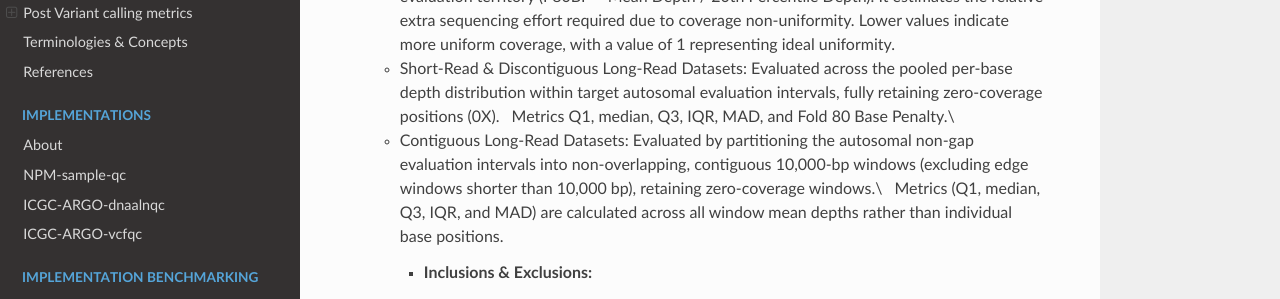
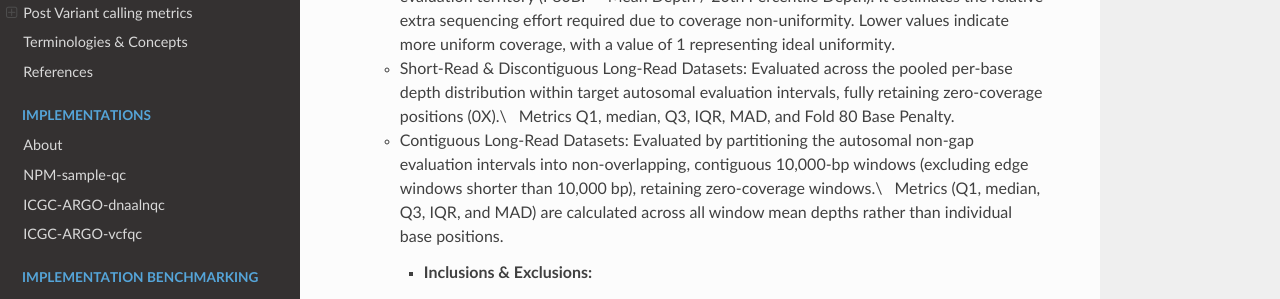
Before and after one commit to ga4gh/quality-control-wgs, an MkDocs documentation site: the page built from docs/metrics_definitions/genome-coverage-uniformity.md, in a window 1280 px wide and 900 px high. Shown: the part 403-702 px from the top of the window. Built offline with MkDocs 1.6.1, drawn with Linux system fonts in a browser that asks for light colours; nearby versions of some CDN libraries.

```diff
--- a/docs/metrics_definitions/genome-coverage-uniformity.md
+++ b/docs/metrics_definitions/genome-coverage-uniformity.md
@@ -7,8 +7,8 @@
    \
    Fold 80 Base Penalty: The ratio of the mean sequencing depth to the 20th percentile (P20) of the per-base sequencing depth across the evaluation territory (F80BP = Mean Depth / 20th Percentile Depth). It estimates the relative extra sequencing effort required due to coverage non-uniformity. Lower values indicate more uniform coverage, with a value of 1 representing ideal uniformity.
 
-      - Short-Read & Discontiguous Long-Read Datasets: Evaluated across the pooled per-base depth distribution within target autosomal evaluation intervals, fully retaining zero-coverage positions (0X).
-      &ensp;Metrics Q1, median, Q3, IQR, MAD, and Fold 80 Base Penalty.\
+      - Short-Read & Discontiguous Long-Read Datasets: Evaluated across the pooled per-base depth distribution within target autosomal evaluation intervals, fully retaining zero-coverage positions (0X).\
+      &ensp;Metrics Q1, median, Q3, IQR, MAD, and Fold 80 Base Penalty.
       - Contiguous Long-Read Datasets: Evaluated by partitioning the autosomal non-gap evaluation intervals into non-overlapping, contiguous 10,000-bp windows (excluding edge windows shorter than 10,000 bp), retaining zero-coverage windows.\
       &ensp;Metrics (Q1, median, Q3, IQR, and MAD) are calculated across all window mean depths rather than individual base positions.
 
```
